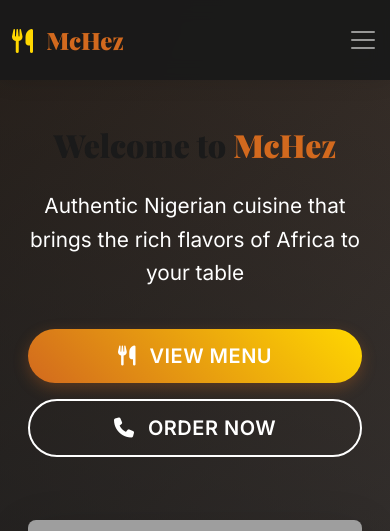
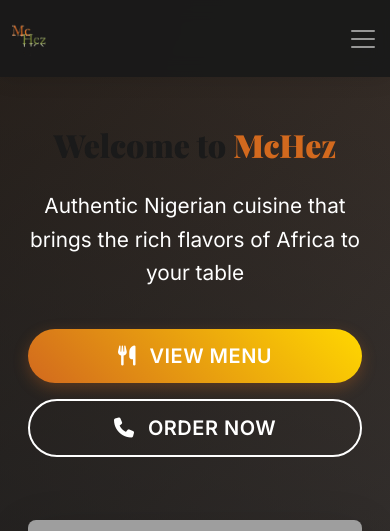
Before and after one commit to Isamade/restaurant-one, a Flask app: page / in a window 390 px wide. Shown: the top 531 px of the page. Run offline with Flask 3, Linux system fonts and the light colour scheme; grey boxes are pictures that could not be loaded.

Commit message:
Show off new restaurant logo on the website for improved brand recognition
Implements logo image in navbar and footer, and updates CSS for logo styling.

Replit-Commit-Author: Agent
Replit-Commit-Session-Id: 740323da-963c-4369-b836-0ebd269e7317
Replit-Commit-Screenshot-Url: https://storage.googleapis.com/screenshot-production-us-central1/5e92a39c-4069-427e-ac76-4daf05c70c7c/740323da-963c-4369-b836-0ebd269e7317/z9U0TsJ

```diff
--- a/static/css/style.css
+++ b/static/css/style.css
@@ -139,6 +139,15 @@ h1, h2, h3, h4, h5, h6 {
     font-weight: 900;
     color: var(--primary-color) !important;
     text-decoration: none;
+    display: flex;
+    align-items: center;
+}
+
+.navbar-logo {
+    height: 50px;
+    width: auto;
+    max-width: 150px;
+    object-fit: contain;
 }
 
 .navbar-brand i {
@@ -551,6 +560,13 @@ h1, h2, h3, h4, h5, h6 {
     display: inline-block;
 }
 
+.footer-logo-img {
+    height: 40px;
+    width: auto;
+    max-width: 120px;
+    object-fit: contain;
+}
+
 .footer-logo i {
     margin-right: 0.5rem;
     color: var(--accent-color);
@@ -728,6 +744,16 @@ h1, h2, h3, h4, h5, h6 {
         font-size: 1.5rem;
     }
 
+    .navbar-logo {
+        height: 35px;
+        max-width: 100px;
+    }
+
+    .footer-logo-img {
+        height: 30px;
+        max-width: 90px;
+    }
+
     .section-title {
         font-size: 1.8rem;
     }
--- a/templates/index.html
+++ b/templates/index.html
@@ -22,8 +22,7 @@
     <nav class="navbar navbar-expand-lg navbar-dark fixed-top">
         <div class="container">
             <a class="navbar-brand" href="#home">
-                <i class="fas fa-utensils"></i>
-                McHez
+                <img src="{{ url_for('static', filename='images/mchez-logo.png') }}" alt="McHez Logo" class="navbar-logo">
             </a>
 
             <button class="navbar-toggler" type="button" data-bs-toggle="collapse" data-bs-target="#navbarNav">
@@ -527,8 +526,7 @@
                 <div class="col-lg-6">
                     <div class="footer-brand">
                         <a href="#home" class="footer-logo">
-                            <i class="fas fa-utensils"></i>
-                            McHez
+                            <img src="{{ url_for('static', filename='images/mchez-logo.png') }}" alt="McHez Logo" class="footer-logo-img">
                         </a>
                         <p class="footer-text">Authentic Nigerian cuisine that brings the rich flavors of Africa to your table.</p>
                     </div>
```
Also changed, not shown: attached_assets/mchez-removebg-preview_1753119656859.png (added), static/images/mchez-logo.png (added).
